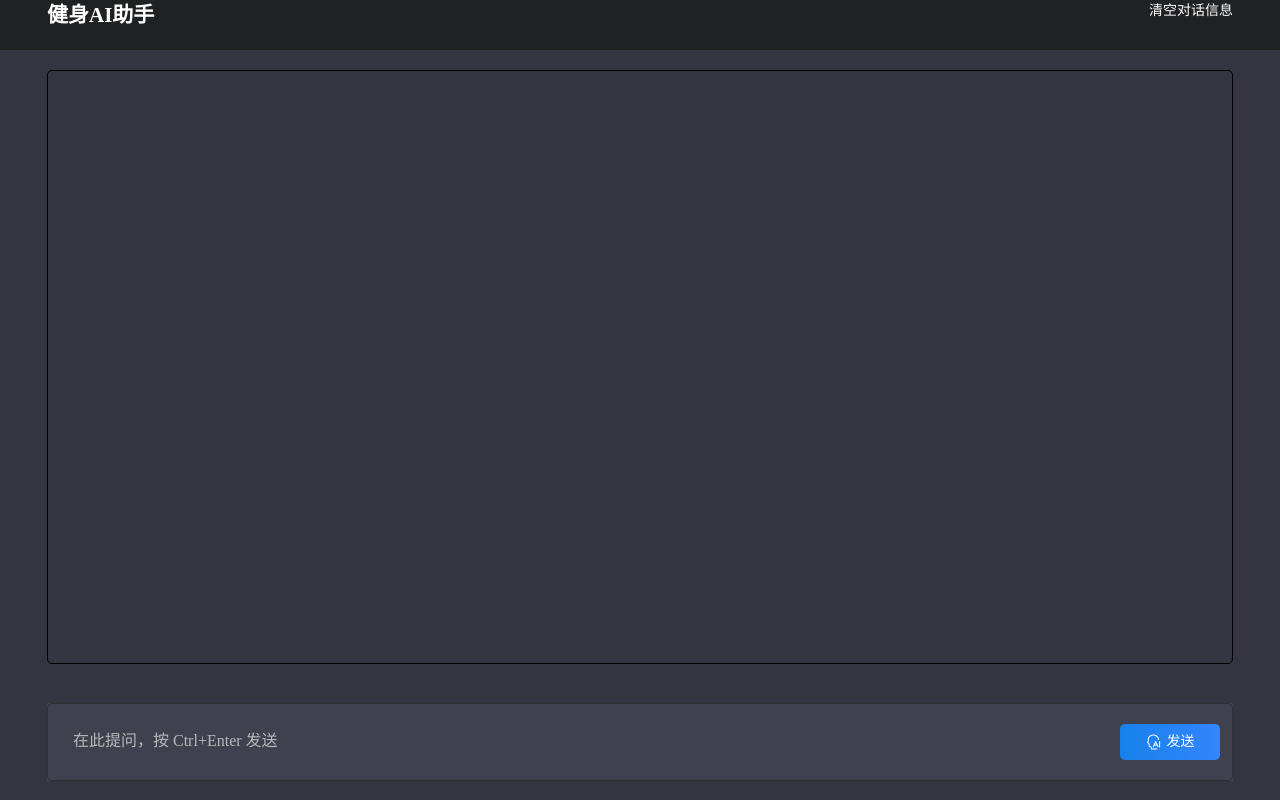
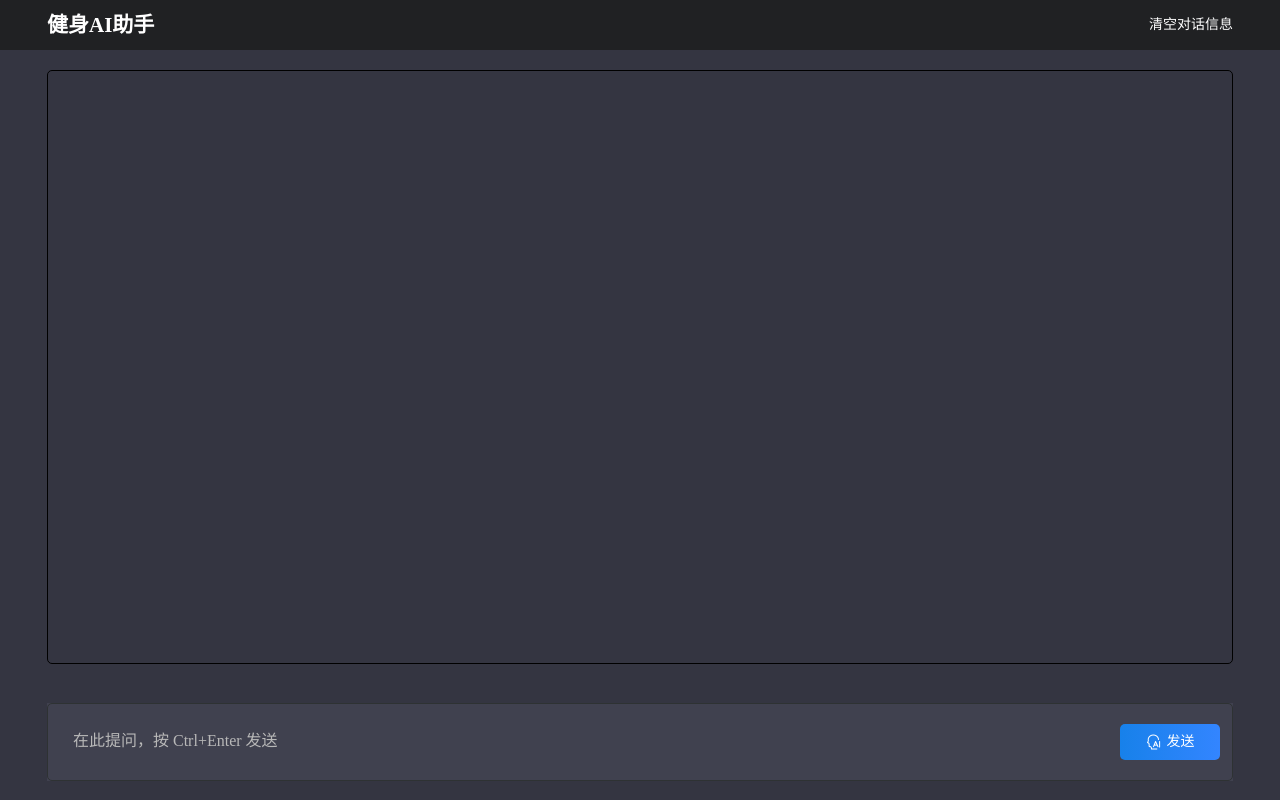
Before and after one commit to 11003/chatgpt, a PHP site: page / in a window 1280 px wide. Run offline with PHP 8.4, Linux system fonts and the light colour scheme; some web fonts are replaced.

Commit message:
新版本

```diff
--- a/css/common.css
+++ b/css/common.css
@@ -1550,7 +1550,8 @@ a.unlinks-deco {
     padding-right:15px;
     padding-left:15px;
     margin-right:auto;
-    margin-left:auto
+    margin-left:auto;
+    line-height: 50px;
 }
 @media (min-width:768px) {
     .container {
```
